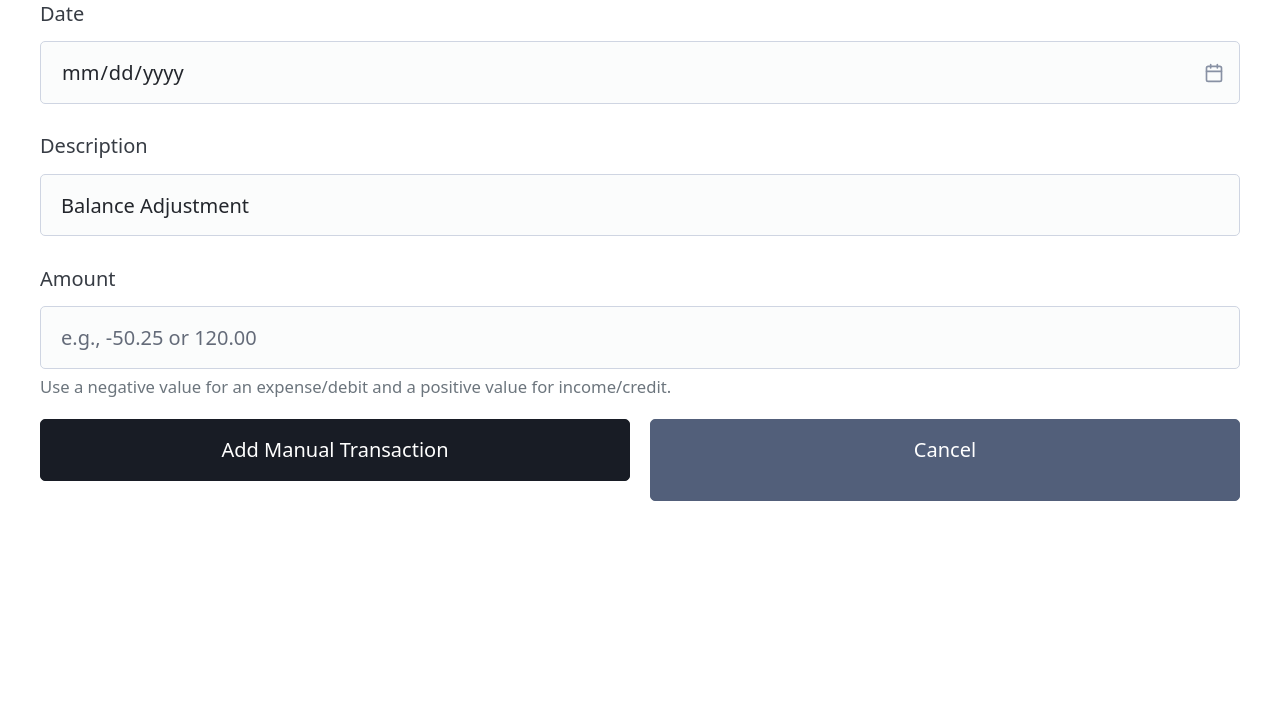
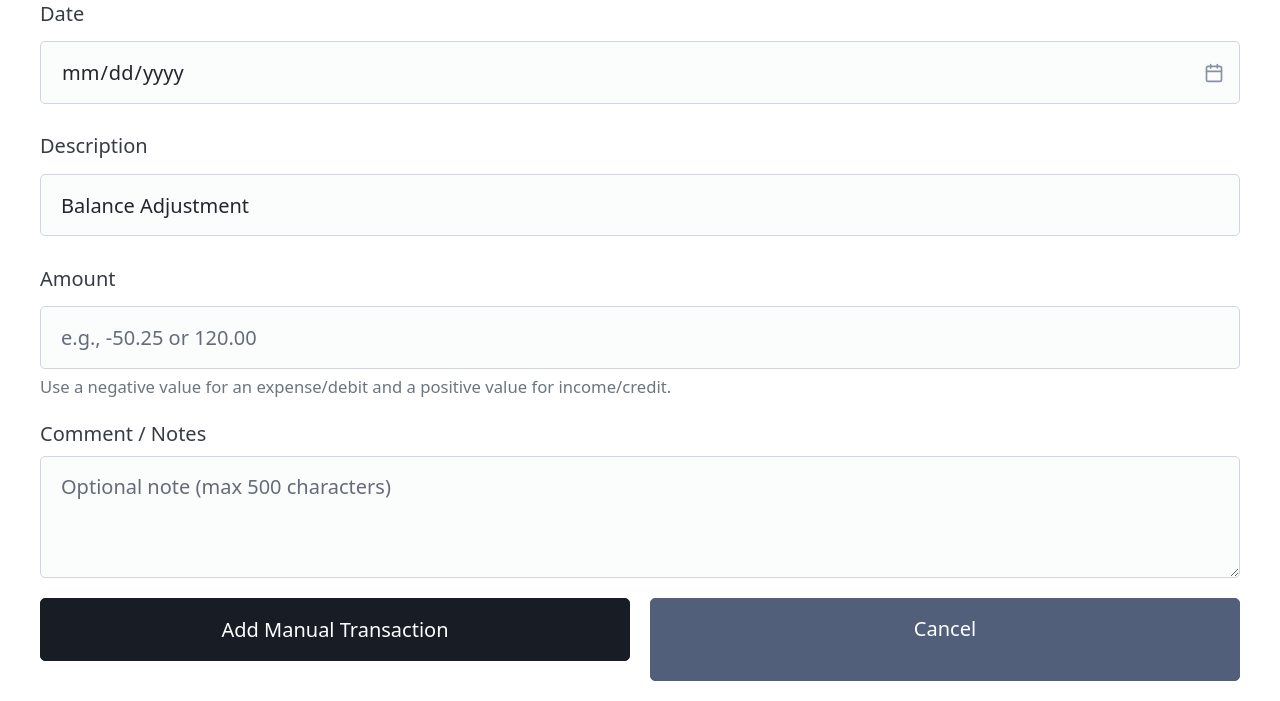
Before and after one commit to Srm9385/finance-tracker, a Flask app: page /transactions/account/1/add_manual in a window 1280 px wide. Shown: the part 210-911 px from the top of the page. Before the commit the page ends 711 px from the top, so only its background shows below. Run offline with Flask 3, Linux system fonts and the light colour scheme; tables that the repository leaves empty hold one stand-in row (values such as "Sample post"); parts of the project's set-up code (start-up, migrations or seed data) failed here and were passed over; some libraries are stand-ins or nearby versions.

Commit message:
Need to validate fix, app/models.py — comment = db.Column(db.Text, nullable=True) on Transaction
app/forms.py — comment = TextAreaField(...) with Optional(), Length(max=500) on ManualTransactionForm

app/blueprints/transactions.py:

list_for_account — includes comment in table_data
add_manual — saves form.comment.data
New PATCH /<txn_id> endpoint — validates CSRF via X-CSRFToken header, enforces 500-char limit, returns JSON
CSV export — adds "comment" header and txn.comment or "" per row
app/templates/transactions/list.html — Comment column with editor: "input", maxlength: 500, placeholder "Add note…", cellEdited handler sends PATCH with JSON + CSRF header, reverts cell on failure

app/templates/transactions/add_manual.html — textarea for Comment/Notes (optional, max 500)

DB — migration generated and applied, comment text column confirmed in transactions table.

```diff
--- a/app/blueprints/transactions.py
+++ b/app/blueprints/transactions.py
@@ -7,6 +7,8 @@ from sqlalchemy.orm import joinedload
 
 from ..extensions import db
 from ..models import Account, Transaction, Category, Institution
+from flask_wtf.csrf import validate_csrf
+from wtforms import ValidationError
 from ..forms import CSRFOnlyForm, ManualTransactionForm, TransactionExportForm
 from ..utils import to_cents
 
@@ -40,6 +42,7 @@ def list_for_account(account_id):
             "is_transfer": t.is_transfer,
             "is_refund": t.is_refund,
             "is_joint": t.is_joint,
+            "comment": t.comment or "",
         })
 
     # Sort by name first, then group for a more intuitive dropdown
@@ -107,7 +110,7 @@ def export_transactions():
 
         output = io.StringIO()
         writer = csv.writer(output)
-        writer.writerow(["date", "description", "amount", "category", "account", "institution"])
+        writer.writerow(["date", "description", "amount", "category", "account", "institution", "comment"])
 
         for txn in transactions:
             account = txn.account
@@ -121,6 +124,7 @@ def export_transactions():
                 category_name,
                 account.name if account else "",
                 institution.name if institution else "",
+                txn.comment or "",
             ])
 
         filename = f"transactions-export-{datetime.utcnow().strftime('%Y%m%d%H%M%S')}.csv"
@@ -182,6 +186,7 @@ def add_manual(account_id):
             txn_date=form.txn_date.data,
             description_raw=form.description_raw.data,
             amount_cents=to_cents(form.amount.data),
+            comment=form.comment.data or None,
         )
         db.session.add(t)
         db.session.commit()
@@ -189,6 +194,27 @@ def add_manual(account_id):
         return redirect(url_for(".list_for_account", account_id=account.id))
 
     return render_template("transactions/add_manual.html", form=form, account=account)
+
+
+@bp.route("/<int:txn_id>", methods=["PATCH"])
+def update_transaction(txn_id):
+    try:
+        validate_csrf(request.headers.get("X-CSRFToken"))
+    except ValidationError:
+        return jsonify({"ok": False, "error": "CSRF validation failed."}), 400
+
+    data = request.get_json(silent=True) or {}
+    t = Transaction.query.get_or_404(txn_id)
+
+    if "comment" in data:
+        comment = data["comment"]
+        if len(comment) > 500:
+            return jsonify({"ok": False, "error": "Comment exceeds 500 characters."}), 422
+        t.comment = comment or None
+        db.session.commit()
+        return jsonify({"ok": True})
+
+    return jsonify({"ok": False, "error": "No supported field to update."}), 400
 
 
 @bp.route("/toggle_transfer/<int:txn_id>", methods=["POST"])
--- a/app/forms.py
+++ b/app/forms.py
@@ -9,7 +9,7 @@ from wtforms import (
     DateField,
     DecimalField,
 )
-from wtforms.validators import DataRequired, Optional
+from wtforms.validators import DataRequired, Optional, Length
 from flask_wtf import FlaskForm
 
 ACCOUNT_TYPES = [
@@ -84,6 +84,7 @@ class ManualTransactionForm(FlaskForm):
     txn_date = DateField("Date", validators=[DataRequired()], format='%Y-%m-%d')
     description_raw = StringField("Description", validators=[DataRequired()], default="Balance Adjustment")
     amount = DecimalField("Amount", validators=[DataRequired()], places=2)
+    comment = TextAreaField("Comment / Notes", validators=[Optional(), Length(max=500)])
     submit = SubmitField("Add Manual Transaction")
 
 
--- a/app/models.py
+++ b/app/models.py
@@ -72,6 +72,7 @@ class Transaction(db.Model):
     created_at = db.Column(db.DateTime, default=datetime.utcnow)
     is_deleted = db.Column(db.Boolean, default=False, nullable=False)
     is_refund = db.Column(db.Boolean, default=False)
+    comment = db.Column(db.Text, nullable=True)
     is_joint = db.Column(db.Boolean, default=False, nullable=False)
     deleted_at = db.Column(db.DateTime)
     category_id = db.Column(db.Integer, db.ForeignKey("categories.id"), index=True, nullable=True)
--- a/app/templates/transactions/add_manual.html
+++ b/app/templates/transactions/add_manual.html
@@ -27,6 +27,12 @@
     {% for e in form.amount.errors %}<small class="muted">{{ e }}</small>{% endfor %}
   </label>
 
+  <label for="comment">
+    {{ form.comment.label }}
+    {{ form.comment(class="input", rows=3, placeholder="Optional note (max 500 characters)") }}
+    {% for e in form.comment.errors %}<small class="muted">{{ e }}</small>{% endfor %}
+  </label>
+
   <div class="grid">
     {{ form.submit(class="contrast") }}
     <a href="{{ url_for('transactions.list_for_account', account_id=account.id) }}" role="button" class="secondary">Cancel</a>
```
Also changed, not shown: app/templates/transactions/list.html (+24 -0 lines).
